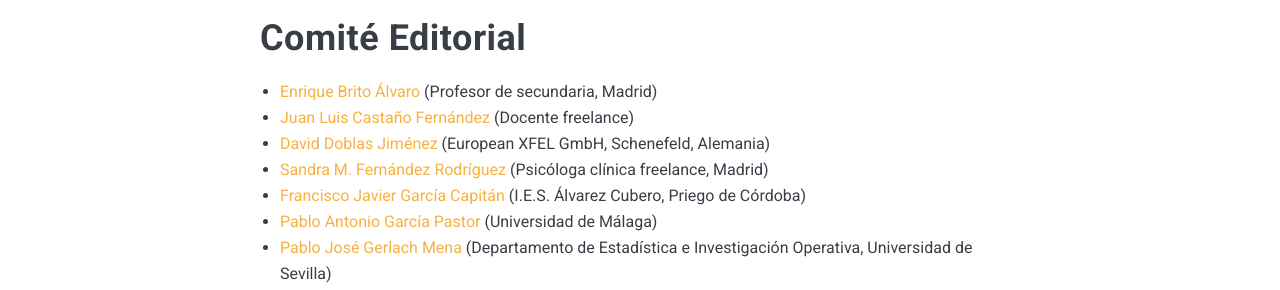
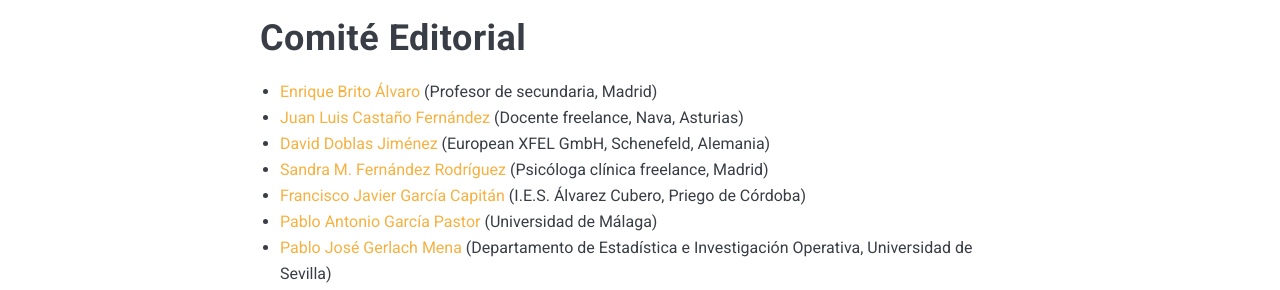
Before and after one commit to revistalva2/lva2.github.io, a Jekyll site: the page built from _pages/01-ficha_bibliografica.markdown, in a window 1280 px wide. Shown: the part 727-1017 px from the top of the page. Built offline with Jekyll 4.4.1, drawn with Linux system fonts in a browser that asks for light colours; nearby versions of some CDN libraries.

Commit message:
Update 01-ficha_bibliografica.markdown

```diff
--- a/_pages/01-ficha_bibliografica.markdown
+++ b/_pages/01-ficha_bibliografica.markdown
@@ -28,7 +28,7 @@ permalink: /ficha_bibliografica/
 # Comité Editorial
 
 - [Enrique Brito Álvaro](mailto:enrique@brito.es) (Profesor de secundaria, Madrid)
-- [Juan Luis Castaño Fernández](mailto:juanlcast@gmail.com) (Docente freelance)
+- [Juan Luis Castaño Fernández](mailto:juanlcast@gmail.com) (Docente freelance, Nava, Asturias)
 - [David Doblas Jiménez](mailto:david.doblas-jimenez@xfel.eu) (European XFEL GmbH, Schenefeld, Alemania)
 - [Sandra M. Fernández Rodríguez](mailto:sdrafez@gmail.com) (Psicóloga clínica freelance, Madrid)
 - [Francisco Javier García Capitán](mailto:garciacapitan@gmail.com) (I.E.S. Álvarez Cubero, Priego de Córdoba)
```
